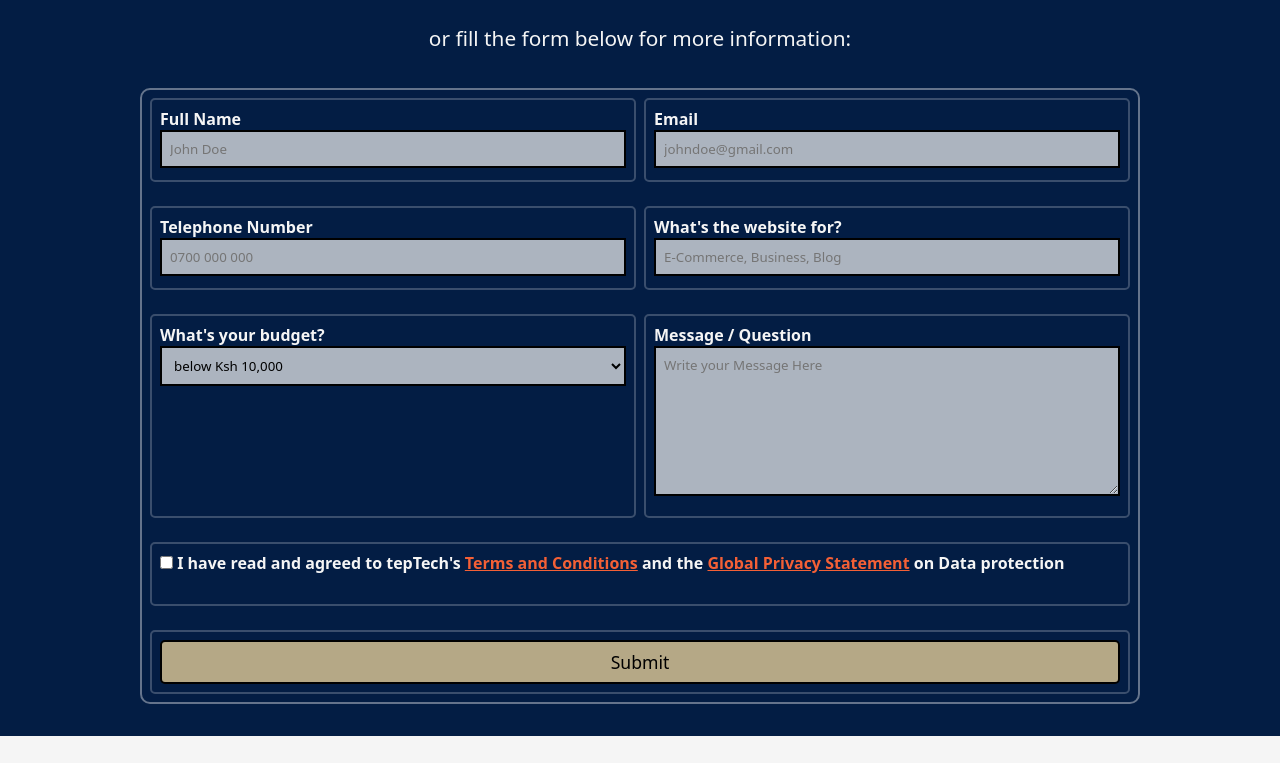
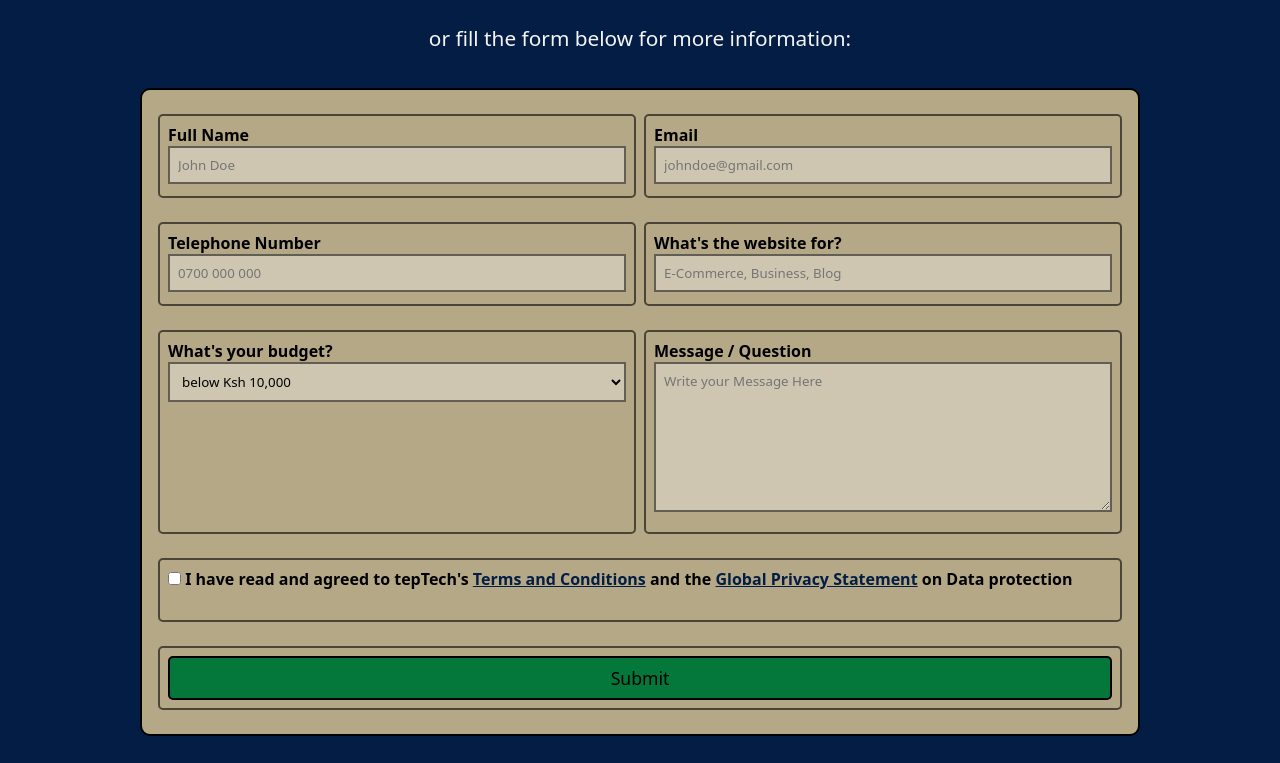
Before and after one commit to PgGitau/tepTech, a plain HTML site: page index.html in a window 1280 px wide. Shown: the part 2297-3060 px from the top of the page. Drawn offline with Linux system fonts and the light colour scheme.

Commit message:
edit form color styling

```diff
--- a/resources/css/styles.css
+++ b/resources/css/styles.css
@@ -1076,7 +1076,9 @@ main {
     padding: 1rem;
 }
 .form {
-    border: 2px solid #f5f5f567;
+    border: 2px solid #000000;
+    background-color: #b5a886;
+    color: #000000;
     border-radius: 10px;
     max-width: 500px;
     margin: auto;
@@ -1084,7 +1086,7 @@ main {
     padding-inline: .5rem;
 }
 .form-control {
-    border: 2px solid #f5f5f53a;
+    border: 2px solid #00000096;
     border-radius: 5px;
     margin-block: .5rem;
     padding: .5rem;
@@ -1098,9 +1100,9 @@ main {
     display: inline;
 }
 .form-control input, .form-control textarea, .form-control select {
-    border: 2px solid black;
+    border: 2px solid rgba(0, 0, 0, 0.521);
     width: 100%;
-    background-color: #f5f5f5b2;
+    background-color: #f5f5f562;
     padding: .5rem;
 }
 .form-control .fit-content {
@@ -1111,7 +1113,7 @@ main {
     width: 100%;
 }
 .terms-link a {
-    color: #f46036;
+    color: #031d44;
 }
 .form-control button {
     border: 2px solid rgb(0, 0, 0);
@@ -1122,17 +1124,18 @@ main {
     padding: .5rem;
     font-size: 1.1rem;
     font-weight: 500;
-    background-color: #b5a886;
+    background-color: #04773B;
     transition: all 350ms ease;
 }
 .form-control button:hover {
     cursor: pointer;
-    background-color: #1b998b;
+    background-color: #f46036;
 }
 
 @media (min-width: 768px) {
     .form {
         max-width: 1000px;
+        padding: 1rem;
 
         display: grid;
         gap: .5rem;
```
